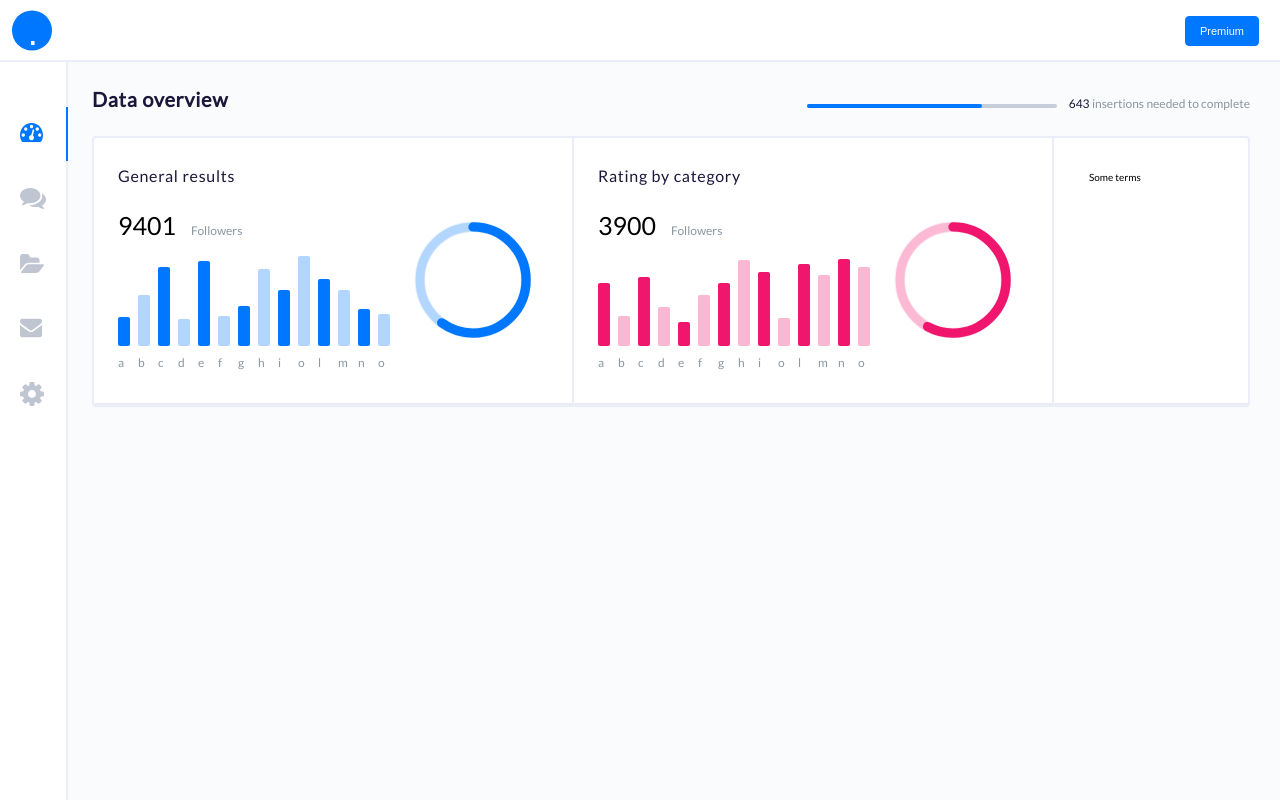
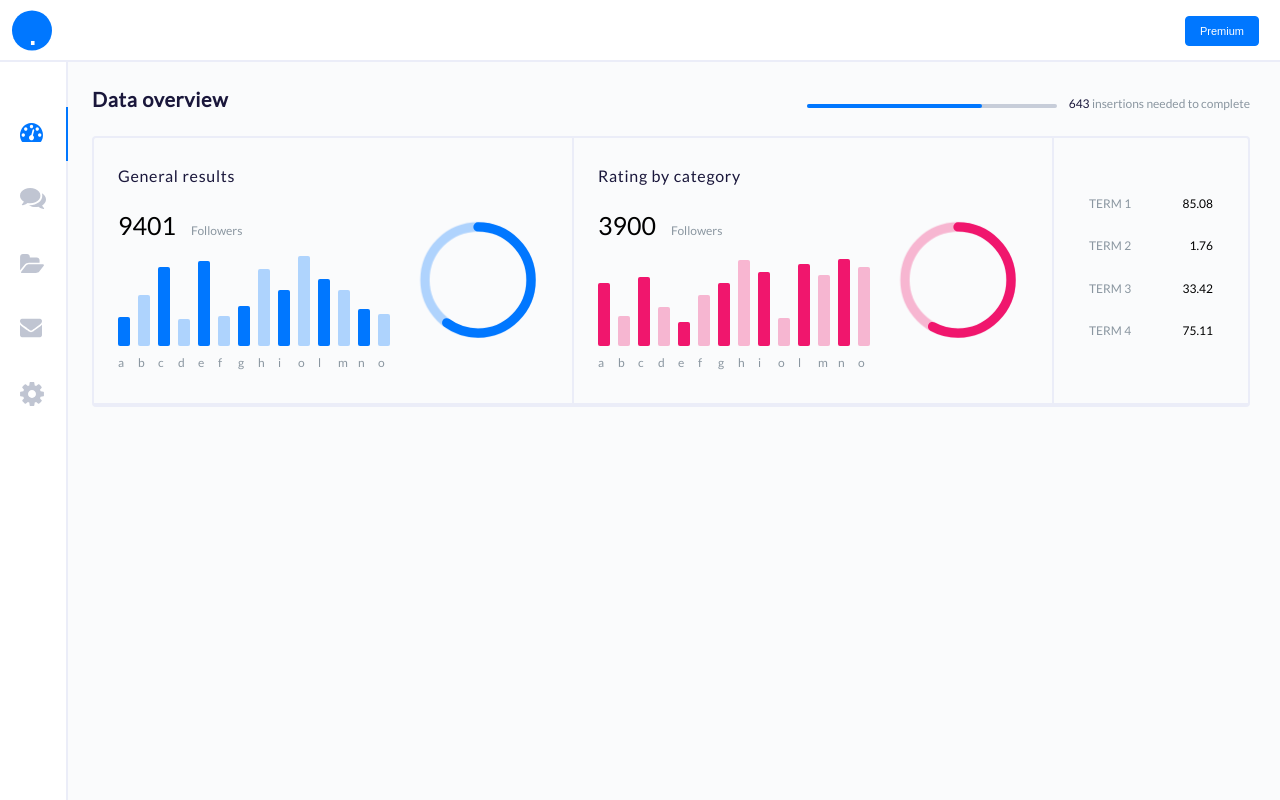
Before and after one commit to An1mus/react-ui, a React (Create React App) app: page / in a window 1280 px wide. Built offline with nearby package versions, Linux system fonts and the light colour scheme.

Commit message:
Restricted width for presentation purposes

```diff
--- a/src/components/common/containers/pageContainer.tsx
+++ b/src/components/common/containers/pageContainer.tsx
@@ -1,12 +1,11 @@
 import styled from 'styled-components';
 
 const PageContainer = styled.div`
-    background-color: var(--main-background-color);
     box-sizing: border-box;
     display: block;
     padding: 2.5rem 3rem;
     overflow: scroll;
-    width: calc(100% - 6.2rem);
+    width: 125rem; /* To cut edges for presentational purposes */
 `;
 
 export default PageContainer;
--- a/src/components/dashboard/charts/barChart.tsx
+++ b/src/components/dashboard/charts/barChart.tsx
@@ -32,8 +32,9 @@ const BarContainer = styled.div`
 `;
 
 const Bar = styled.div`
+    animation: rise 1s ease-out forwards;
     border-radius: 0.2rem;
-    height: ${props => props.height ? props.height : 2}rem;
+    height: ${props => props.height}rem;
     width: 1.2rem;
 `;
 
--- a/src/components/dashboard/charts/circularChart.tsx
+++ b/src/components/dashboard/charts/circularChart.tsx
@@ -7,7 +7,7 @@ const CircularChartContainer = styled.div`
 
     .circular-chart {
         display: block;
-        margin: 10px auto;
+        margin: 10px 0 10px 20px;
         max-width: 80%;
         max-height: 250px;
     }
@@ -50,13 +50,13 @@ const CircleChart = ({color}) => {
         <CircularChartContainer color={color}>
             <svg viewBox="0 0 36 36" className="circular-chart">
                 <path className="circle-bg"
-                      stroke-dasharray="100, 100"
+                      strokeDasharray="100, 100"
                       d="M18 2.0845
                          a 15.9155 15.9155 0 0 1 0 31.831
                          a 15.9155 15.9155 0 0 1 0 -31.831"
                 />
                 <path className="circle"
-                      stroke-dasharray={(Math.random() * 30 + 50) + ", 100"}
+                      strokeDasharray={(Math.random() * 30 + 50) + ", 100"}
                       d="M18 2.0845
                          a 15.9155 15.9155 0 0 1 0 31.831
                          a 15.9155 15.9155 0 0 1 0 -31.831"
--- a/src/components/dashboard/index.tsx
+++ b/src/components/dashboard/index.tsx
@@ -3,12 +3,11 @@ import styled from 'styled-components';
 import { PageContainer } from '../common/containers';
 import Progress from '../common/progress';
 import ChartElement from './charts';
+import Terms from './terms';
 
 const DataOverviewContainer = styled.div`
     border-radius: 0.4rem;
     border: solid 0.2rem var(--main-border-color);
-    background-color: var(--white-background-color);
-
     display: flex;
 `;
 
@@ -40,6 +39,8 @@ const ChartContainer = styled.div`
     padding: 2.8rem 2.4rem;
 `;
 
+
+// Presentational purposes
 const TermContainer = styled.div`
     border-bottom: solid 0.2rem var(--main-border-color);
     padding: 3.3rem 3.5rem;
@@ -49,7 +50,6 @@ const TermContainer = styled.div`
 const Dashboard = () => {
     return (
         <PageContainer>
-
             <UpperContainer>
                 <h2>Data overview</h2>
 
@@ -73,7 +73,7 @@ const Dashboard = () => {
                     </ChartContainer>
 
                     <TermContainer>
-                        Some terms
+                        <Terms />
                     </TermContainer>
                 </UpperDataOverviewContainer>
             </DataOverviewContainer>
--- /dev/null
+++ b/src/components/dashboard/terms/index.tsx
@@ -0,0 +1,39 @@
+import React from 'react';
+import styled from 'styled-components';
+
+interface TermProps {
+    item: number,
+    index: number
+}
+
+const TermContainer = styled.div`
+    display: flex;
+    justify-content: space-between;
+    font-size: 1.2rem;
+    line-height: 2.5;
+    margin: 1.25rem 0 1.25rem 0;
+`;
+
+const TERM = ({index, item}: TermProps) => {
+    return (
+        <TermContainer>
+            <span className={'color-light'}>TERM {index + 1}</span>
+            <span>{item}</span>
+        </TermContainer>
+    );
+};
+
+const TermsContainer = styled.div`
+    padding: 0.5rem 0;
+`;
+
+const Terms = () => {
+    const TERMS = [85.08, 1.76, 33.42, 75.11]; //Just for presentation
+    return (
+        <TermsContainer>
+            {TERMS.map((item, index) => (<TERM item={item} key={index} index={index}/>))}
+        </TermsContainer>
+    )
+};
+
+export default Terms;
--- a/src/components/routes/index.tsx
+++ b/src/components/routes/index.tsx
@@ -13,10 +13,18 @@ const AppContainer = styled.div`
     min-height: calc(100vh - 6.2rem);
 `;
 
+const ContentContainer = styled.div`
+    background-color: var(--main-background-color);
+    display: flex;
+    justify-content: space-around;
+    width: calc(100% - 6.2rem);
+`;
+
 const Routes = () => (
     <Router history={history}>
         <AppContainer>
             <Nav/>
+            <ContentContainer>
                 <Switch>
                     <Route exact path={'/'} component={Dashboard}/>
                     <Route exact path={'/chat'} component={InDevelopment}/>
@@ -25,6 +33,7 @@ const Routes = () => (
                     <Route exact path={'/settings'} component={InDevelopment}/>
                     <Route path={'*'} component={NotFound}/>
                 </Switch>
+            </ContentContainer>
         </AppContainer>
     </Router>
 );
```
Lines whose indentation alone changed are shown as unchanged.
